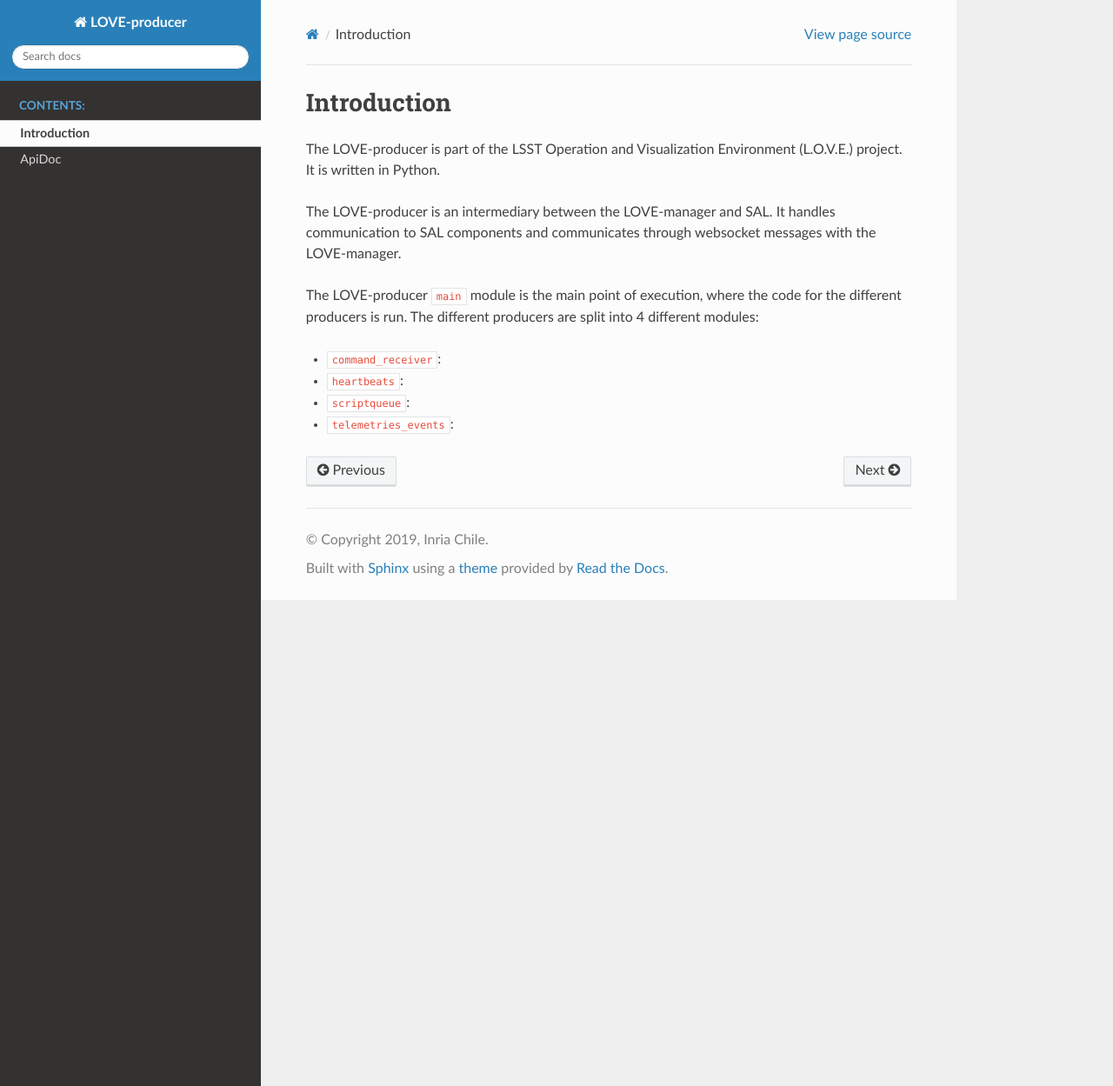
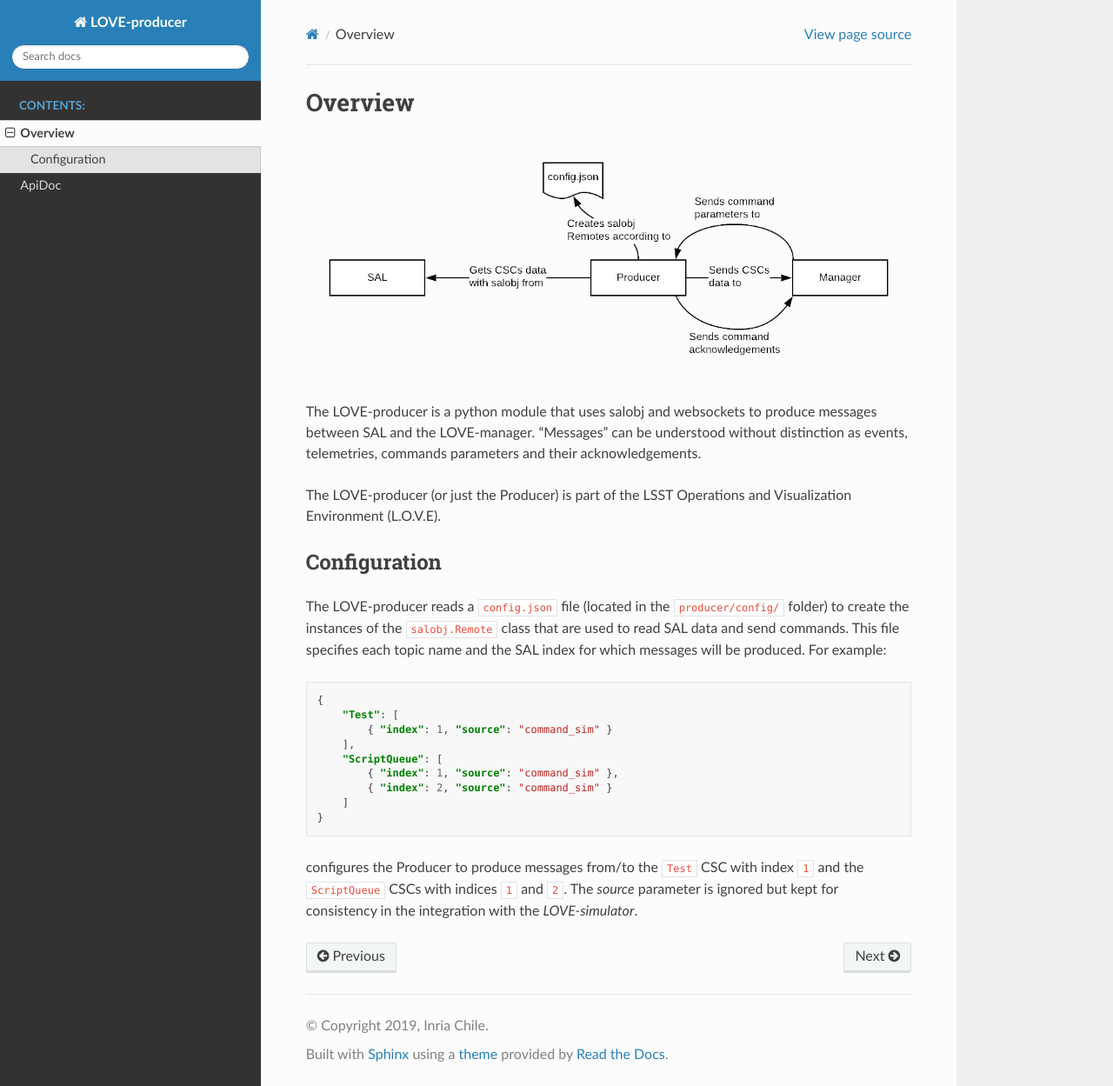
Before and after one commit to lsst-ts/LOVE-producer, a Sphinx documentation site: the page built from docsrc/source/modules/introduction.rst, in a window 1280 px wide and 1249 px high. Shown: the whole window at 87% size. Built offline with Sphinx 7.4.7 and the Read the Docs theme 2.0.0, drawn with Linux system fonts in a browser that asks for light colours.

Commit message:
update introduction + add producer_overview to assets folder

```diff
--- a/docsrc/source/modules/introduction.rst
+++ b/docsrc/source/modules/introduction.rst
@@ -1,15 +1,28 @@
-Introduction
+Overview
 ===============
 
-The LOVE-producer is part of the LSST Operation and Visualization Environment (L.O.V.E.) project.
-It is written in Python.
+.. image:: ../assets/Producer-overview.png
 
-The LOVE-producer is an intermediary between the LOVE-manager and SAL.
-It handles communication to SAL components and communicates through websocket messages with the LOVE-manager.
+The LOVE-producer is a python module that uses salobj and websockets to produce messages between SAL and the LOVE-manager. "Messages" can be understood without distinction as events, telemetries, commands parameters and their acknowledgements.
 
-The LOVE-producer :code:`main` module is the main point of execution, where the code for the different producers is run. The different producers are split into 4 different modules:
+The LOVE-producer (or just the Producer) is part of the LSST Operations and Visualization Environment (L.O.V.E).
 
-* :code:`command_receiver`:
-* :code:`heartbeats`:
-* :code:`scriptqueue`:
-* :code:`telemetries_events`:
+
+Configuration
+-------------
+
+The LOVE-producer reads a :code:`config.json` file (located in the :code:`producer/config/` folder) to create the instances of the :code:`salobj.Remote` class that are used to read SAL data and send commands. This file specifies each topic name and the SAL index for which messages will be produced. For example:
+
+.. code-block:: json
+
+    {
+        "Test": [
+            { "index": 1, "source": "command_sim" }
+        ],
+        "ScriptQueue": [
+            { "index": 1, "source": "command_sim" },
+            { "index": 2, "source": "command_sim" }
+        ]
+    }
+
+configures the Producer to produce messages from/to the :code:`Test` CSC with index :code:`1` and the :code:`ScriptQueue` CSCs with indices :code:`1` and :code:`2`. The `source` parameter is ignored but kept for consistency in the integration with the `LOVE-simulator`.
```
Also changed, not shown: docsrc/source/assets/Producer-overview.png (added).
